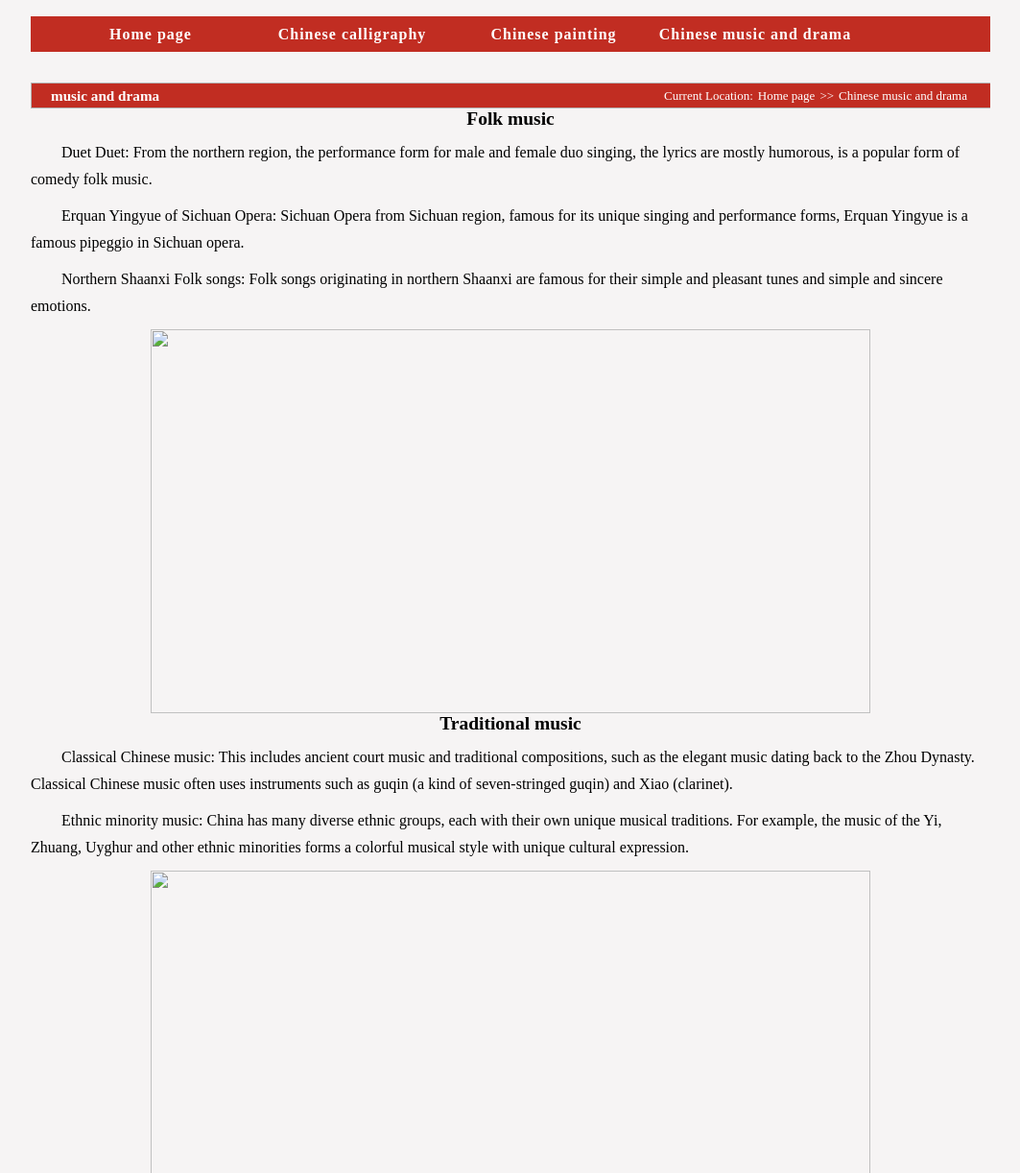
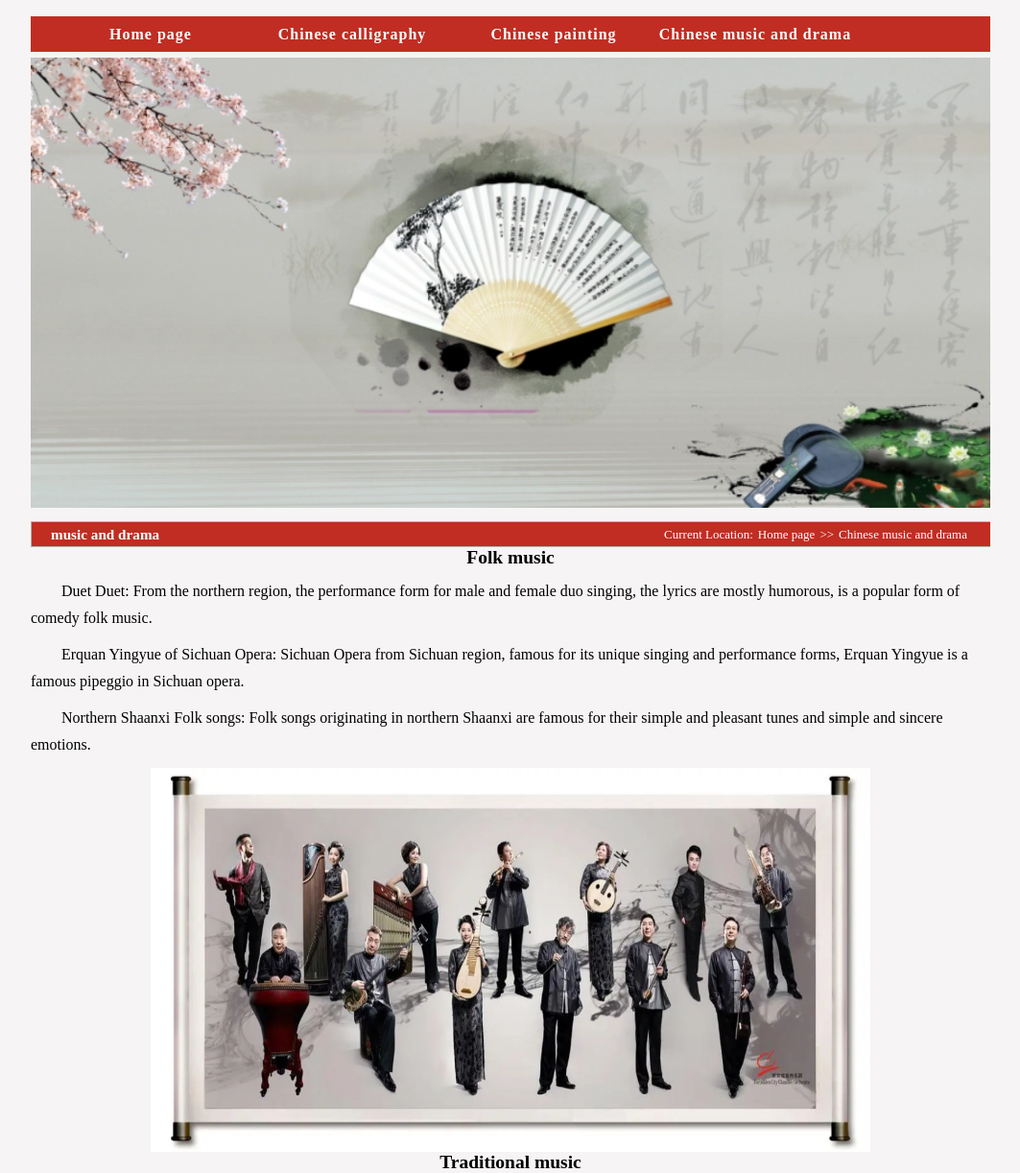
Before and after one commit to Eric-Lawn/Eric-Lawn.github.io, a plain HTML site: page page3.html in a window 1280 px wide. Shown: the part 78-1300 px from the top of the page at 96% size, without its empty margins (108-1171 px from the left). Drawn offline with Linux system fonts and the light colour scheme; files whose address does not match are found by name.

Commit message:
page3.html

```diff
--- a/page3.html
+++ b/page3.html
@@ -22,32 +22,11 @@
         </div>
     </div>
     <div class="banner">
-        <img src="images/banner.png" alt="">
+        <img src="banner.png" alt="">
     </div>
     <div class="content">
         <!-- <div class="sidebar">
-            <div class="pro_box">
-                <div class="tit">
-                    <h3>Chinese traditional culture</h3>
-                </div>
-                <ul>
-                    <li><a href="index.html">Home page</a></li>
-                    <li><a href="page1.html">Chinese calligraphy </a></li>
-                    <li><a href="page2.html">Chinese painting</a></li>
-                    <li><a href="page3.html">Chinese music and drama</a></li>
-                </ul>
-            </div>
-            <div class="contact_box">
-                <div class="tit">
-                    <h3>Contact us</h3>
-                </div>
-                <div class="text">
-                    <p>Contact person：XXXX</p>
-                    <p>telephone：000-0000-0000</p>
-                    <p>QQ:123456789</p>
-                    <p>Wechat:123456789</p>
-                </div>
-            </div>
+            xxx
         </div> -->
         <div class="cont_con">
             <div class="title">
@@ -66,7 +45,7 @@
                     performance forms, Erquan Yingyue is a famous pipeggio in Sichuan opera.</p>
                 <p>Northern Shaanxi Folk songs: Folk songs originating in northern Shaanxi are famous for their simple
                     and pleasant tunes and simple and sincere emotions.</p>
-                <img src="images/title7.png" alt="">
+                <img src="title7.png" alt="">
                 <h2>Traditional music</h2>
                 <p>
                     Classical Chinese music: This includes ancient court music and traditional compositions, such as the
@@ -76,7 +55,7 @@
                 <p>Ethnic minority music: China has many diverse ethnic groups, each with their own unique musical
                     traditions. For example, the music of the Yi, Zhuang, Uyghur and other ethnic minorities forms a
                     colorful musical style with unique cultural expression.</p>
-                <img src="images/title8.png" alt="">
+                <img src="title8.png" alt="">
                 <h2>Traditional opera</h2>
                 <p>
                     Beijing Opera: Beijing Opera is one of the most representative forms of Chinese opera, with highly
```
